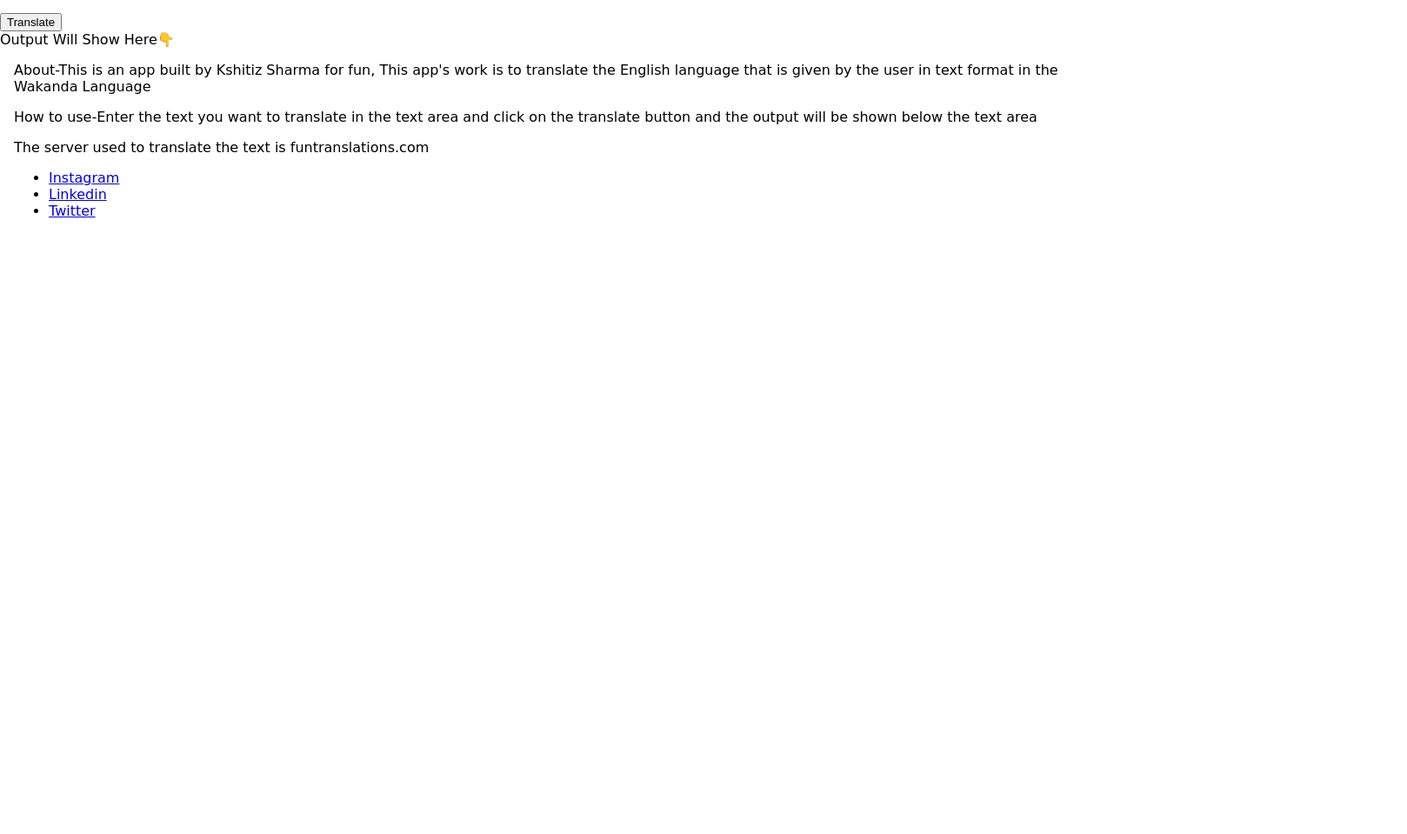
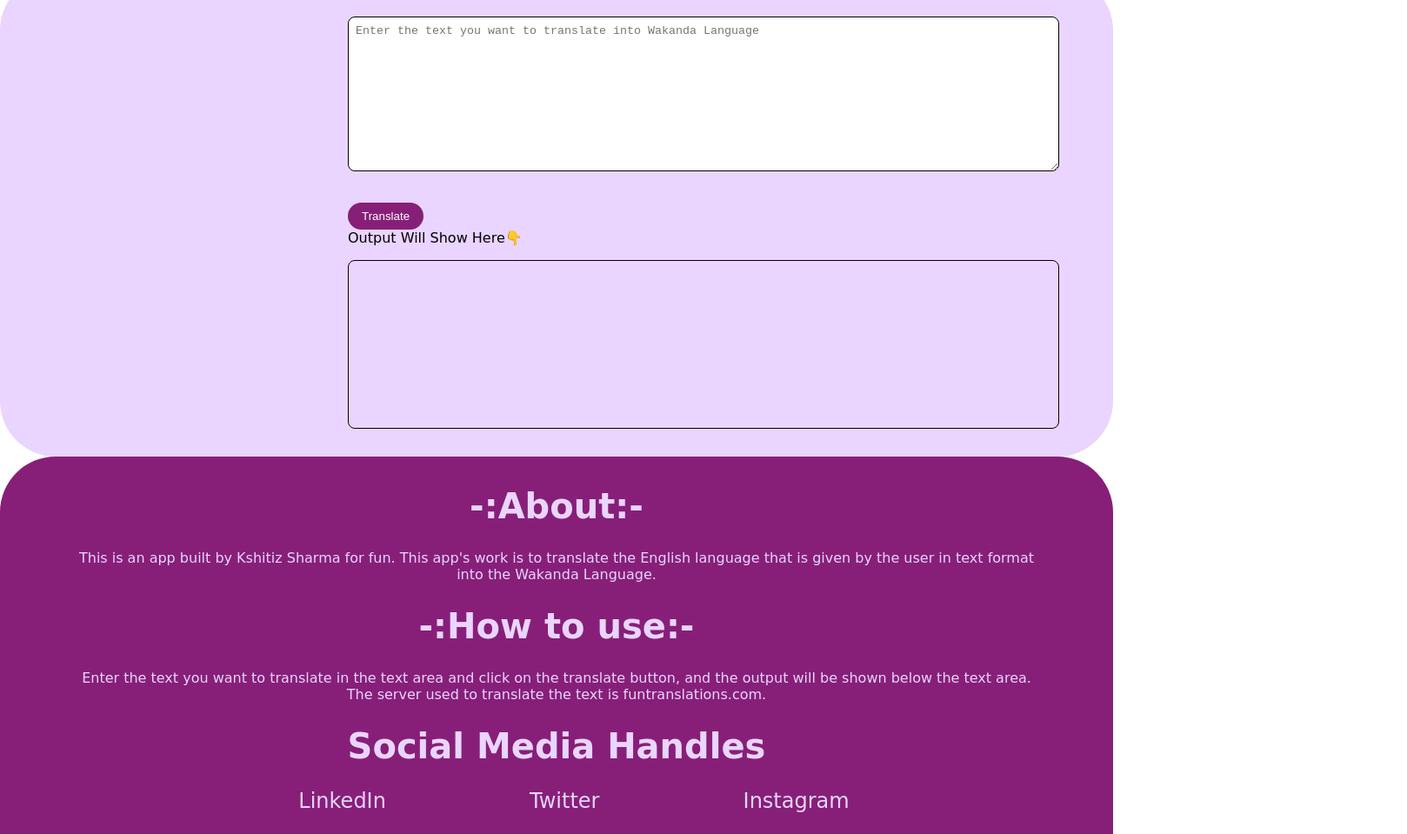
Before and after one commit to Naughtdefender/NeoG-Camp-Valkyrie-Speak, a plain HTML site: page index.html in a window 1280 px wide. Shown: the part 161-1120 px from the top of the page at 87% size, 1618 px wide, since content can reach past the window. Before the commit the page ends 800 px from the top, so only its background shows below. Drawn offline with Linux system fonts and the light colour scheme; a web font is replaced by a local one.

Commit message:
Finished

```diff
--- a/app.js
+++ b/app.js
@@ -0,0 +1,26 @@
+var textInput = document.querySelector("#text-input");
+var btnTranslate = document.querySelector("#btn-translate");
+var outputDiv = document.querySelector("#output");
+var serverURL = "https://api.funtranslations.com/translate/valyrian.json";
+
+function getTranslationURL(text) {
+  return serverURL + "?text=" + text;
+}
+
+function errorHandler(error) {
+  console.log("error occurred", error);
+  alert("Something went wrong with the server! Please try again later.");
+}
+
+function clickHandler() {
+  var inputText = textInput.value;
+  fetch(getTranslationURL(inputText))
+    .then((response) => response.json())
+    .then(function logJSON(json) {
+      var translatedText = json.contents.translated;
+      outputDiv.innerText = translatedText;
+    })
+    .catch(errorHandler);
+}
+
+btnTranslate.addEventListener("click", clickHandler);
--- a/index.html
+++ b/index.html
@@ -1,39 +1,64 @@
 <!DOCTYPE html>
 <html lang="en">
   <head>
-    <meta charset="UTF-8">
-    <meta name="viewport" content="width=device-width, initial-scale=1.0">
-    <title>English TO Wakanda Translator</title>
-    <link href="styles.css" rel="stylesheet">
-    <script src="app.js"></script>
+    <meta charset="UTF-8" />
+    <meta name="viewport" content="width=device-width, initial-scale=1.0" />
+    <title>Valyrian Translator</title>
+    <link href="styles.css" rel="stylesheet" />
   </head>
   <body>
     <header>
-
-        <div class="container"><h1>
-            ENGLISH TO WAKANDA LANGUAGE TRANSLATOR
-        </h1>
+      <div class="container">
+        <h1>ENGLISH TO VALYRIAN LANGUAGE TRANSLATOR</h1>
       </div>
     </header>
-    <section class="textarea-section">
-    <textareat id="textbox" placeholder="Exter the text you want to translate into Wakanda Language"></textareat>
-    <button id="translate-button">Translate</button>
-    <div class="text">Output Will Show Here👇</div>
+    <section class="section">
+      <div class="container">
+        <textarea
+          id="text-input"
+          placeholder="Enter the text you want to translate into Wakanda Language"
+        ></textarea>
+        <button id="btn-translate">Translate</button>
+        <div class="output-text">Output Will Show Here👇</div>
         <div id="output"></div>
+      </div>
     </section>
-    <footer>
-        <div class="container">
+    <footer class="footer">
       <div class="footer-text">
-                <p>About-This is an app built by Kshitiz Sharma for fun, This app's work is to translate the English language that is given by the user in text format in the Wakanda Language</p>
-                <p>How to use-Enter the text you want to translate in the text area and click on the translate button and the output will be shown below the text area</p>
-                <p>The server used to translate the text is funtranslations.com</p>
-                <ul class="footer-list">
-                    <li><a href="https://www.instagram.com/itz.kshitizsharma/">Instagram</a></li>
-                    <li><a href="https://www.linkedin.com/in/kshitiz-sharma-9b0b3a1b2/">Linkedin</a></li>
-                    <li><a href="https://twitter.com/kshitiz1342000">Twitter</a></li>
+        <h1>-:About:-</h1>
+        <div>
+          This is an app built by Kshitiz Sharma for fun. This app's work is to
+          translate the English language that is given by the user in text
+          format into the Wakanda Language.
+        </div>
+        <h1>-:How to use:-</h1>
+        <div>
+          Enter the text you want to translate in the text area and click on the
+          translate button, and the output will be shown below the text area.
+        </div>
+        <div>The server used to translate the text is funtranslations.com.</div>
+        <h1>Social Media Handles</h1>
+        <ul class="social-links list-non-bullet">
+          <li class="list-item-inline">
+            <a
+              class="link"
+              href="https://www.linkedin.com/in/kshitiz-sharma-61bb02157/"
+              >LinkedIn</a
+            >
+          </li>
+          <li class="list-item-inline">
+            <a class="link" href="https://twitter.com/kshitiz1342000"
+              >Twitter</a
+            >
+          </li>
+          <li class="list-item-inline">
+            <a class="link" href="https://www.instagram.com/itz.kshitizsharma/"
+              >Instagram</a
+            >
+          </li>
         </ul>
-
       </div>
     </footer>
+    <script src="app.js"></script>
   </body>
 </html>
--- a/styles.css
+++ b/styles.css
@@ -1,24 +1,116 @@
-@import url('https://fonts.googleapis.com/css2?family=Fasthand&display=swap');
+/* @import url('https://fonts.googleapis.com/css2?family=Fasthand&display=swap'); */
+@import url('https://fonts.googleapis.com/css2?family=Mate:ital@1&family=Open+Sans:ital,wght@1,300&family=Sacramento&display=swap');
+
 
 :root {
     --primary-color: #871F78;
     --mid-color: #e9d5ff;
 }
 body {
-    margin: 0px;
-    font-family: 'Fasthand', cursive;
+    margin: auto;
+    font-family: 'Mate', cursive;
+}
+
+/* Textbox */
+
+textarea {
+    width: 50rem;
+    height: 10rem;
+    border-radius: 0.5rem;
+    border: 1px solid #000000;
+    padding: 0.5rem;
+    margin: 2rem 25rem;
 }
 
 /**Container**/
 .container {
-    padding: 0rem 1rem;
+    padding: 1rem 0rem;
 }
 h1 {
-    font-size: 3rem;
+    font-size: 2.5rem;
     text-align: center;
     color: var(--mid-color);
 }
 
-#header{
+header{
+    background-color: var(--primary-color);
+    border-bottom-left-radius: 4rem;
+    border-bottom-right-radius: 4rem;
+}
+
+/* Section */
+
+section {
+
+    background-color: var(--mid-color);
+    border-radius: 4rem;
+
 
 }
+
+
+/* button */
+button {
+
+padding: 0.5rem 1rem;
+border-radius: 1rem;
+background-color: var(--primary-color);
+    color: white;
+    border: none;
+    margin: 0rem 25rem;
+}
+
+/* Button */
+.translate-btn{
+    margin-left: 0rem 25rem;
+    margin-bottom: 1rem;
+}
+/* output */
+#output {
+    width: 49rem;
+    height: 10rem;
+    border-radius: 0.5rem;
+    border: 1px solid #000000;
+    padding: 1rem;
+    margin: 1rem 25rem;
+}
+
+.output-text {
+    margin: 0rem 25rem;
+}
+
+/* footer */
+footer {
+
+    background-color: var(--primary-color);
+    border-top-left-radius: 4rem;
+    border-top-right-radius: 4rem;
+
+}
+
+.footer-text {
+    padding: 0.5rem 5rem;
+    text-align: center;
+    font-size: 1rem;
+    color: var(--mid-color);
+}
+
+
+
+
+/* link*/
+    .link {
+        text-decoration: none;
+        padding: 1rem 5rem;
+        font-size: 1.5rem;
+        -webkit-text-fill-color: var(--mid-color);
+
+    }
+
+      .list-non-bullet {
+        list-style: none;
+      }
+
+      .list-item-inline {
+        display: inline;
+      }
```
Lines whose indentation alone changed are shown as unchanged.
